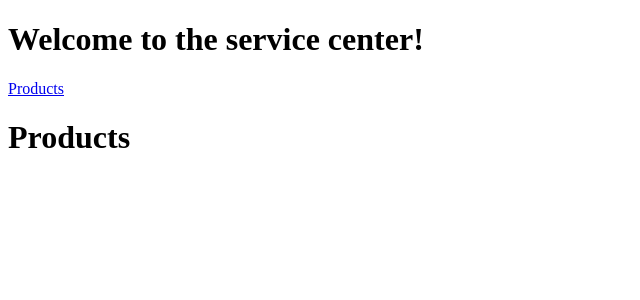
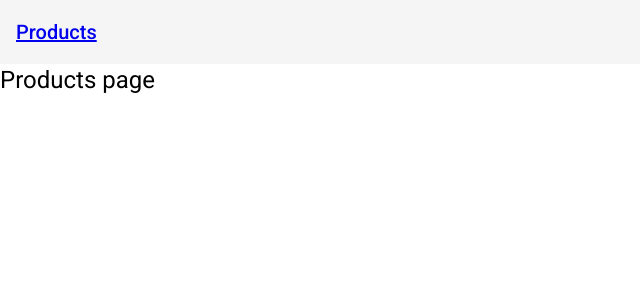
Before and after one commit to justwannafly22/graduation-project-frontend, an Angular app in the folder project/: page /products in a window 1280 px wide. Shown: the top 300 px of the page, without its empty margins (0-640 px from the left). Built offline with nearby package versions, Linux system fonts and the light colour scheme.

Commit message:
added material

```diff
--- a/project/angular.json
+++ b/project/angular.json
@@ -27,6 +27,7 @@
               "src/assets"
             ],
             "styles": [
+              "src/custom-theme.scss",
               "src/styles.css"
             ],
             "scripts": []
--- a/project/package.json
+++ b/project/package.json
@@ -11,10 +11,12 @@
   "private": true,
   "dependencies": {
     "@angular/animations": "~13.0.0",
+    "@angular/cdk": "^13.0.2",
     "@angular/common": "~13.0.0",
     "@angular/compiler": "~13.0.0",
     "@angular/core": "~13.0.0",
     "@angular/forms": "~13.0.0",
+    "@angular/material": "^13.0.2",
     "@angular/platform-browser": "~13.0.0",
     "@angular/platform-browser-dynamic": "~13.0.0",
     "@angular/router": "~13.0.0",
--- a/project/src/app/app.component.html
+++ b/project/src/app/app.component.html
@@ -1,5 +1,4 @@
-<h1>Welcome to the service center!</h1>
-<nav>
-  <a routerLink="/products" routerLinkActive="active">Products</a>
-</nav>
+<mat-toolbar>
+  <span><a routerLink="/products">Products</a></span>
+</mat-toolbar>
 <router-outlet></router-outlet>
--- a/project/src/app/products/products.component.html
+++ b/project/src/app/products/products.component.html
@@ -1 +1 @@
-<h1>Products</h1>
+<h1>Products page</h1>
--- /dev/null
+++ b/project/src/custom-theme.scss
@@ -0,0 +1,34 @@
+
+// Custom Theming for Angular Material
+// For more information: https://material.angular.io/guide/theming
+@use '@angular/material' as mat;
+// Plus imports for other components in your app.
+
+// Include the common styles for Angular Material. We include this here so that you only
+// have to load a single css file for Angular Material in your app.
+// Be sure that you only ever include this mixin once!
+@include mat.core();
+
+// Define the palettes for your theme using the Material Design palettes available in palette.scss
+// (imported above). For each palette, you can optionally specify a default, lighter, and darker
+// hue. Available color palettes: https://material.io/design/color/
+$project-primary: mat.define-palette(mat.$indigo-palette);
+$project-accent: mat.define-palette(mat.$pink-palette, A200, A100, A400);
+
+// The warn palette is optional (defaults to red).
+$project-warn: mat.define-palette(mat.$red-palette);
+
+// Create the theme object. A theme consists of configurations for individual
+// theming systems such as "color" or "typography".
+$project-theme: mat.define-light-theme((
+  color: (
+    primary: $project-primary,
+    accent: $project-accent,
+    warn: $project-warn,
+  )
+));
+
+// Include theme styles for core and each component used in your app.
+// Alternatively, you can import and @include the theme mixins for each component
+// that you are using.
+@include mat.all-component-themes($project-theme);
--- a/project/src/index.html
+++ b/project/src/index.html
@@ -6,8 +6,11 @@
   <base href="/">
   <meta name="viewport" content="width=device-width, initial-scale=1">
   <link rel="icon" type="image/x-icon" href="favicon.ico">
+  <link rel="preconnect" href="https://fonts.gstatic.com">
+  <link href="https://fonts.googleapis.com/css2?family=Roboto:wght@300;400;500&display=swap" rel="stylesheet">
+  <link href="https://fonts.googleapis.com/icon?family=Material+Icons" rel="stylesheet">
 </head>
-<body>
+<body class="mat-typography">
   <app-root></app-root>
 </body>
 </html>
--- a/project/src/styles.css
+++ b/project/src/styles.css
@@ -1 +1,4 @@
 /* You can add global styles to this file, and also import other style files */
+
+html, body { height: 100%; }
+body { margin: 0; font-family: Roboto, "Helvetica Neue", sans-serif; }
```
Also changed, not shown: project/src/app/app.module.ts (+7 -3 lines), 1 other file (tests, documents, lock files or other folders).
